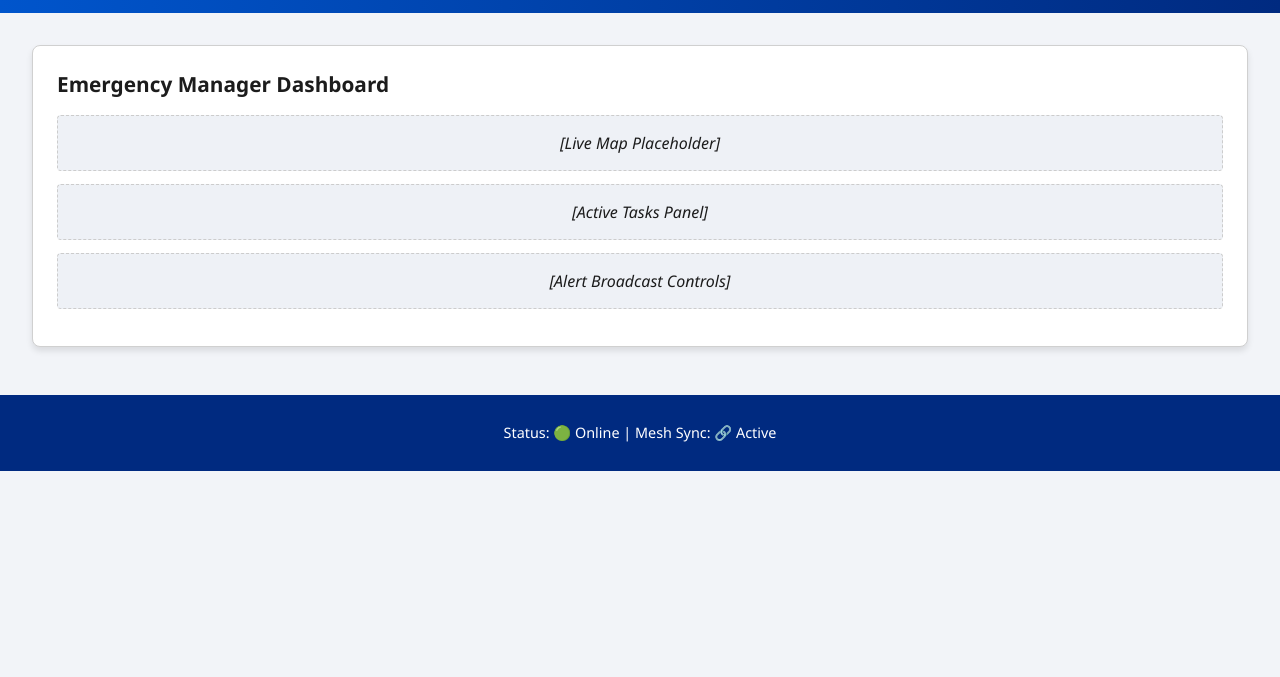
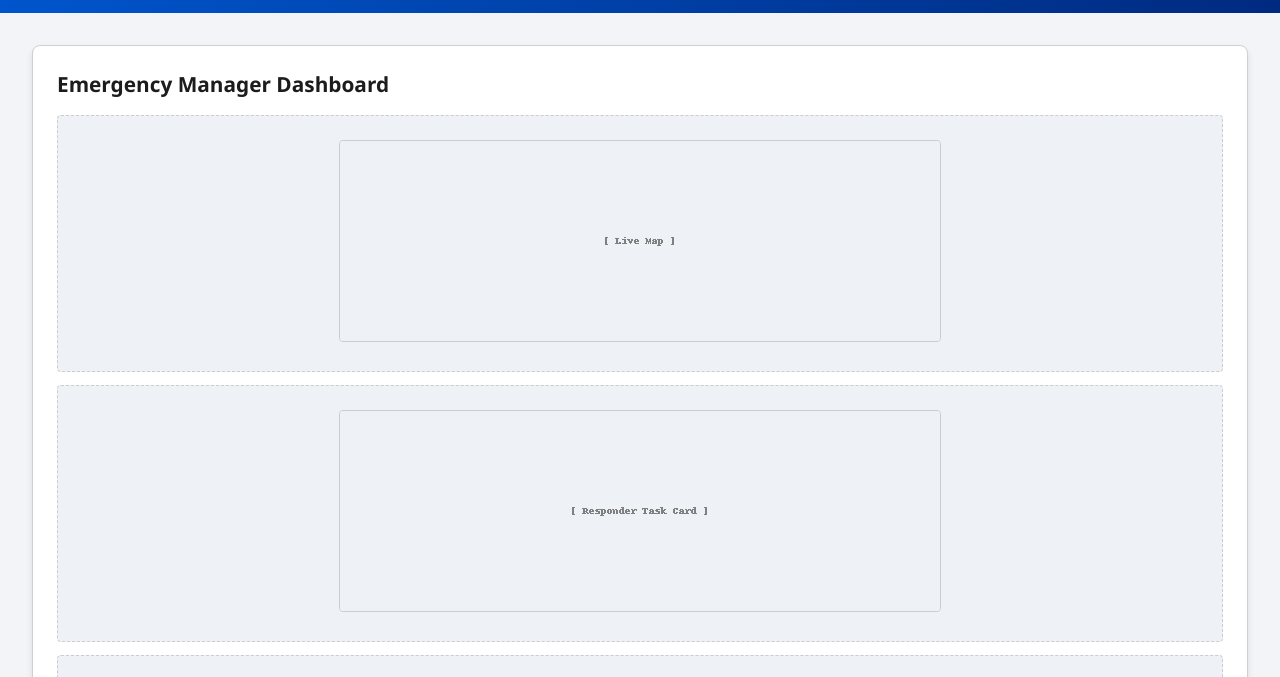
Before and after one commit to WoodyIL/signalstorm-dashboard, a plain HTML site: page index.html in a window 1280 px wide. Shown: the part 50-727 px from the top of the page. Drawn offline with Linux system fonts and the light colour scheme.

Commit message:
Add files via upload

```diff
--- a/index.html
+++ b/index.html
@@ -19,24 +19,24 @@
     <section id="manager" class="view active">
       <div class="card">
         <h2>Emergency Manager Dashboard</h2>
-        <div class="placeholder">[Live Map Placeholder]</div>
-        <div class="placeholder">[Active Tasks Panel]</div>
-        <div class="placeholder">[Alert Broadcast Controls]</div>
+        <div class="placeholder"><img src="visual_map.png" alt="Map Visual" class="img"></div>
+        <div class="placeholder"><img src="visual_task.png" alt="Tasks Visual" class="img"></div>
+        <div class="placeholder"><img src="visual_alert.png" alt="Alert Visual" class="img"></div>
       </div>
     </section>
     <section id="responder" class="view">
       <div class="card">
         <h2>Responder View</h2>
-        <div class="placeholder">[Assigned Tasks List]</div>
-        <div class="placeholder">[Submit Report Button]</div>
+        <div class="placeholder"><img src="visual_task.png" alt="Task Card Visual" class="img"></div>
+        <div class="placeholder"><img src="visual_device.png" alt="Device Visual" class="img"></div>
       </div>
     </section>
     <section id="volunteer" class="view">
       <div class="card">
         <h2>Volunteer View</h2>
-        <div class="placeholder">[Checklist Item 1]</div>
-        <div class="placeholder">[Checklist Item 2]</div>
-        <div class="placeholder">[Safe Zone Map]</div>
+        <div class="placeholder"><img src="visual_checklist.png" alt="Checklist Visual" class="img"></div>
+        <div class="placeholder"><img src="visual_task.png" alt="Task Visual" class="img"></div>
+        <div class="placeholder"><img src="visual_map.png" alt="Map Visual" class="img"></div>
       </div>
     </section>
   </main>
--- a/style.css
+++ b/style.css
@@ -66,3 +66,11 @@ footer {
   text-align: center;
   font-size: 0.9em;
 }
+
+.img {
+  max-width: 100%;
+  height: auto;
+  margin: 0.5em 0;
+  border-radius: 4px;
+  border: 1px solid #ccc;
+}
```
Also changed, not shown: visual_alert.png (added), visual_checklist.png (added), visual_device.png (added), visual_map.png (added), visual_task.png (added).
